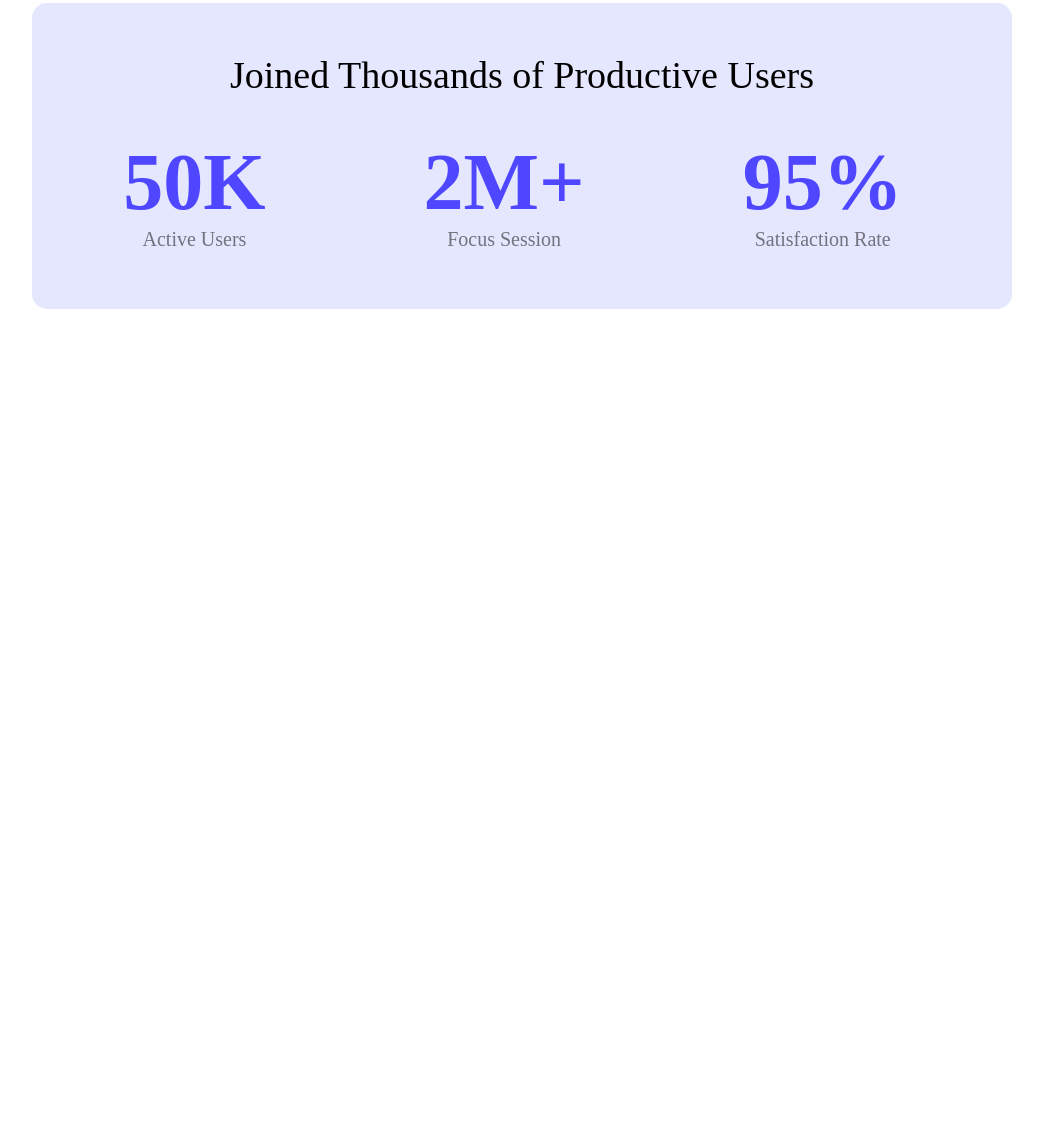
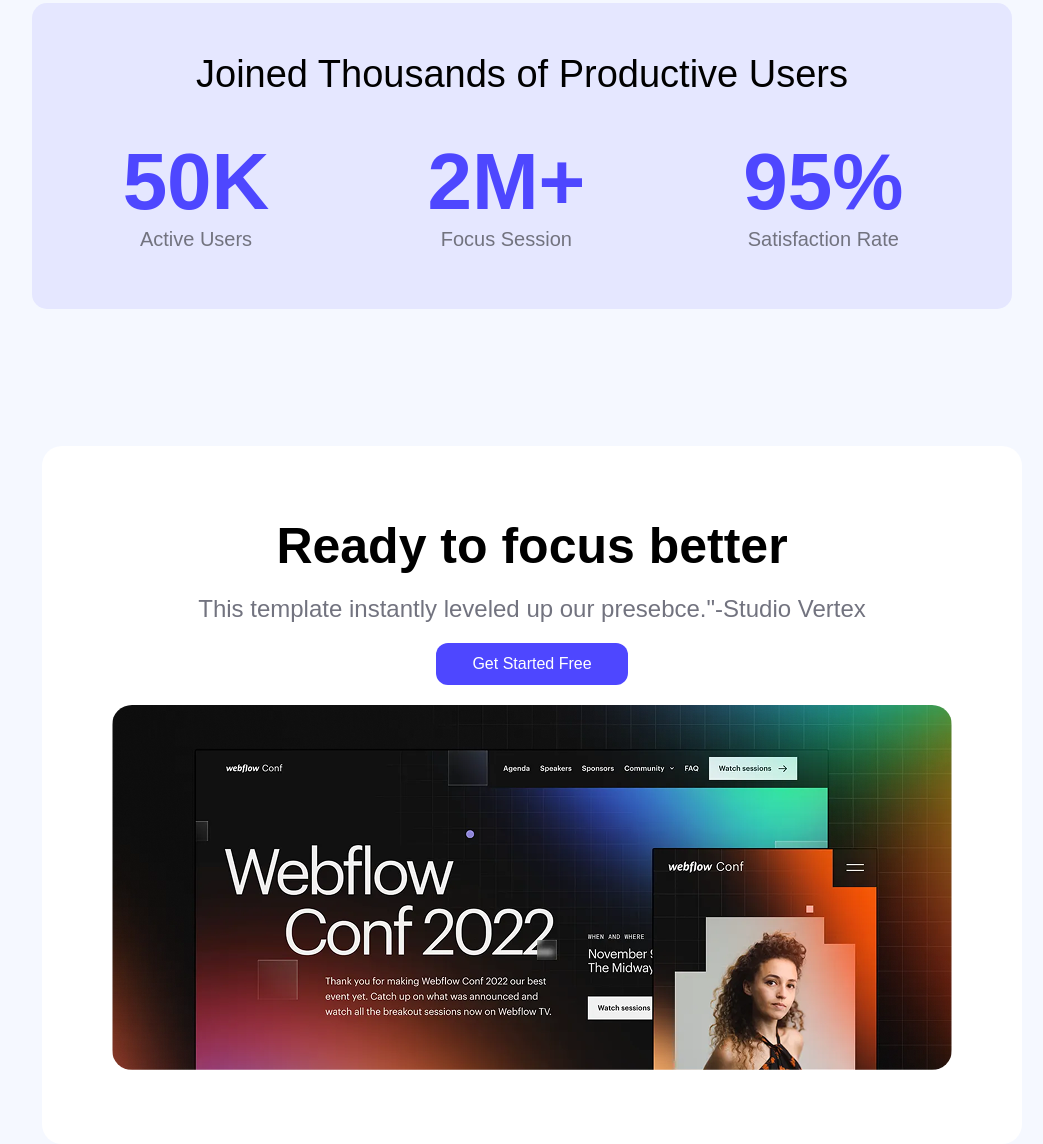
Before and after one commit to JamshedSifat/landing-launchpad, a plain HTML site: page index.html in a window 1280 px wide. Shown: the part 1257-2401 px from the top of the page, without its empty margins (109-1152 px from the left). Before the commit the page ends 1703 px from the top, so only its background shows below. Drawn offline with Linux system fonts and the light colour scheme.

Commit message:
first half complete

```diff
--- a/index.html
+++ b/index.html
@@ -50,5 +50,16 @@
 
     </section>
 
+    <section class="focus-section">
+        <div class="focus-text">
+            <h1>Ready to focus better</h1>
+            <p>This template instantly leveled up our presebce."-Studio Vertex</p>
+            <button>Get Started Free</button>
+        </div>
+        <div>
+            <img src="Assets/wc-big.png" alt="">
+        </div>
+    </section>
+
 </body>
 </html>
--- a/style.css
+++ b/style.css
@@ -2,6 +2,10 @@
     margin: 0;
     padding: 0;
     box-sizing: border-box;
+}
+body{
+    font-family: 'Poppins', sans-serif;
+    background-color: #F5F8FF;
 }
 header{
     background-image: url('Assets/Hero-bg.png');
@@ -116,3 +120,38 @@ header{
     }
 
 }
+.focus-section{
+    align-items: center;
+    justify-content: center;
+    text-align: center;
+    background-color: #FFFFFF;
+    margin: 0px 149px 0px 151px;
+    border-radius: 20px;
+    img{
+        border-radius: 20px;
+        margin-bottom: 70px;
+    }
+}
+.focus-text{
+    h1{
+        font-size: 50px ;
+        padding: 71px 0px 20px 0px;
+    }
+    p{
+        font-size: 24px;
+        color: rgb(114, 115, 127);
+        padding-bottom: 20px;
+    }
+    button{
+        background-color: #4e47ff;
+        color: white;
+        font-size: 16px;
+        padding: 12px 36px;
+        margin-bottom: 20px;
+        border-radius: 12px;
+        border: none;
+        cursor: pointer;
+
+    }
+
+}
```
